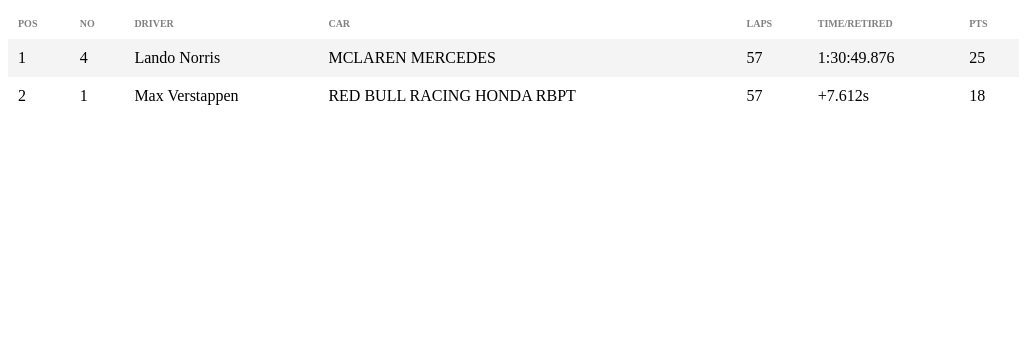
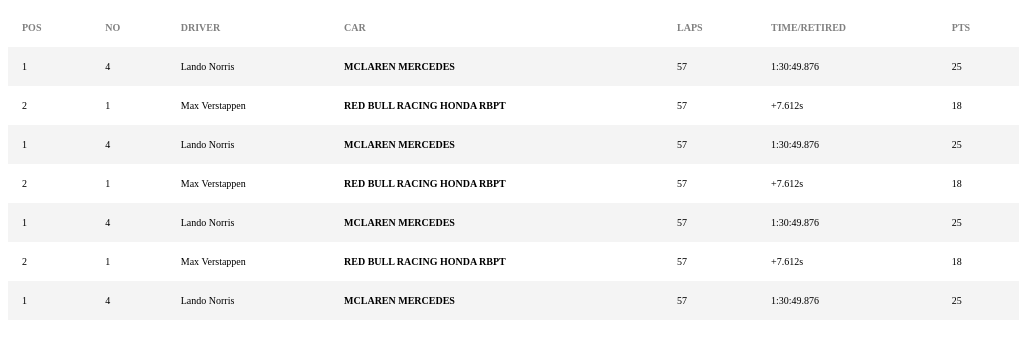
Before and after one commit to Marianassalmeida/Estrutura, a plain HTML site: page ex2.html in a window 1280 px wide. Shown: the whole page, without its empty margins (0-1032 px from the left). Drawn offline with Linux system fonts and the light colour scheme.

Commit message:
finaltable

```diff
--- a/css/style.css
+++ b/css/style.css
@@ -52,10 +52,11 @@
     text-align: left;
     width: 80%;
     border-collapse: collapse;
+    font-size:10px;
 }
 
 .tabelaf1, td{
-    padding:10px;
+    padding:14px;
 }
 
 .tableheader{
@@ -64,10 +65,14 @@
 }
 
 .tableheader, th{
-    padding:10px;
+    padding:14px;
 }
 
 .graytableline{
     background-color: rgb(244, 244, 244);
     border-right: 0px !important;
 }
+
+.caruppercase{
+    font-weight: bold;
+}
--- a/ex2.html
+++ b/ex2.html
@@ -27,7 +27,7 @@
                 <td>1</td>
                 <td>4</td>
                 <td>Lando Norris</td>
-                <td>MCLAREN MERCEDES</td>
+                <td class="caruppercase">MCLAREN MERCEDES</td>
                 <td>57</td>
                 <td>1:30:49.876</td>
                 <td>25</td>
@@ -36,10 +36,55 @@
                 <td>2</td>
                 <td>1</td>
                 <td>Max Verstappen</td>
-                <td>RED BULL RACING HONDA RBPT</td>
+                <td class="caruppercase">RED BULL RACING HONDA RBPT</td>
                 <td>57</td>
                 <td>+7.612s	</td>
                 <td>18</td>
+            </tr>
+            <tr class="graytableline">
+                <td>1</td>
+                <td>4</td>
+                <td>Lando Norris</td>
+                <td class="caruppercase">MCLAREN MERCEDES</td>
+                <td>57</td>
+                <td>1:30:49.876</td>
+                <td>25</td>
+            </tr>
+            <tr>
+                <td>2</td>
+                <td>1</td>
+                <td>Max Verstappen</td>
+                <td class="caruppercase">RED BULL RACING HONDA RBPT</td>
+                <td>57</td>
+                <td>+7.612s	</td>
+                <td>18</td>
+            </tr>
+            <tr class="graytableline">
+                <td>1</td>
+                <td>4</td>
+                <td>Lando Norris</td>
+                <td class="caruppercase">MCLAREN MERCEDES</td>
+                <td>57</td>
+                <td>1:30:49.876</td>
+                <td>25</td>
+            </tr>
+            <tr>
+                <td>2</td>
+                <td>1</td>
+                <td>Max Verstappen</td>
+                <td class="caruppercase">RED BULL RACING HONDA RBPT</td>
+                <td>57</td>
+                <td>+7.612s	</td>
+                <td>18</td>
+            </tr>
+            <tr class="graytableline">
+                <td>1</td>
+                <td>4</td>
+                <td>Lando Norris</td>
+                <td class="caruppercase">MCLAREN MERCEDES</td>
+                <td>57</td>
+                <td>1:30:49.876</td>
+                <td>25</td>
             </tr>
         </table>
     </div>
```
